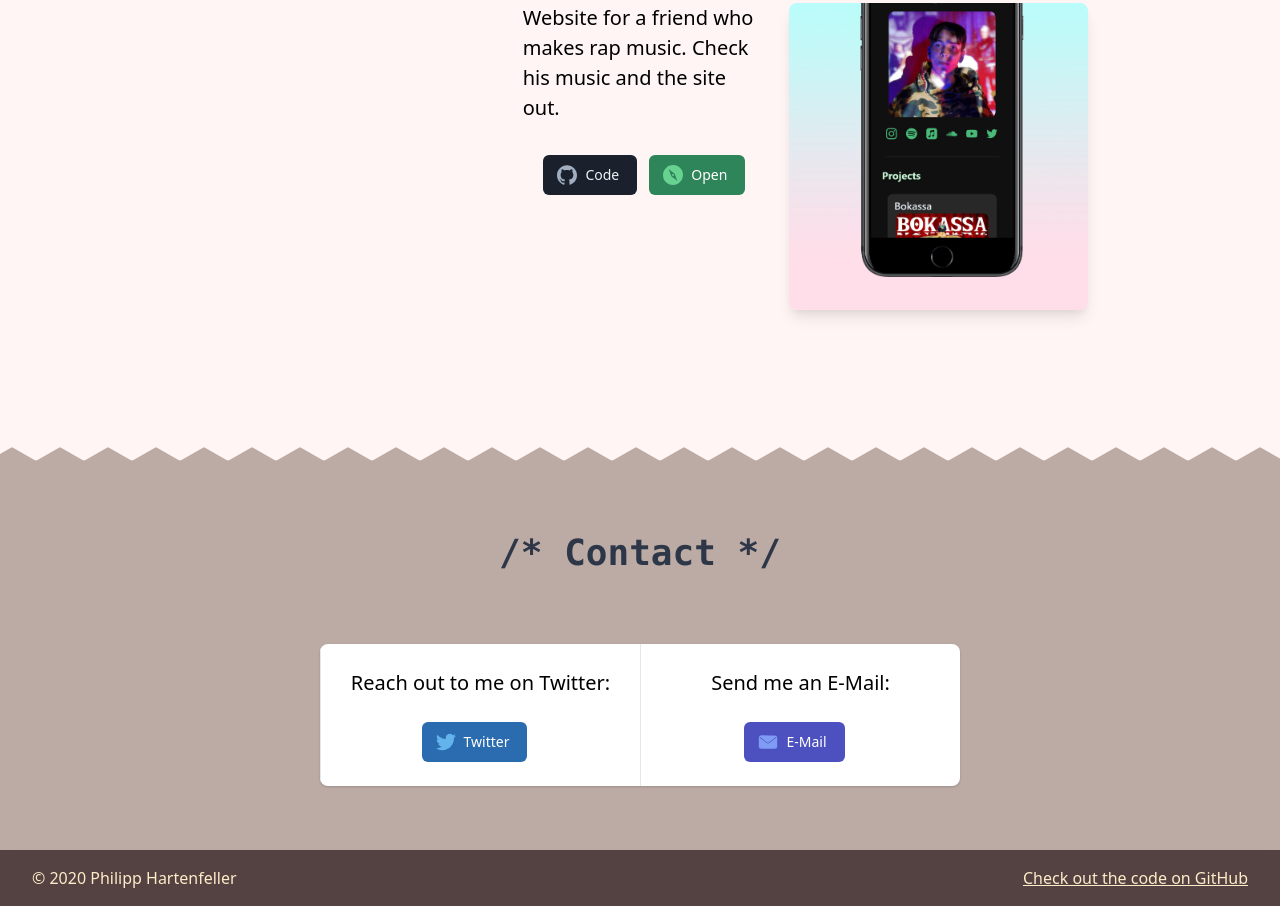
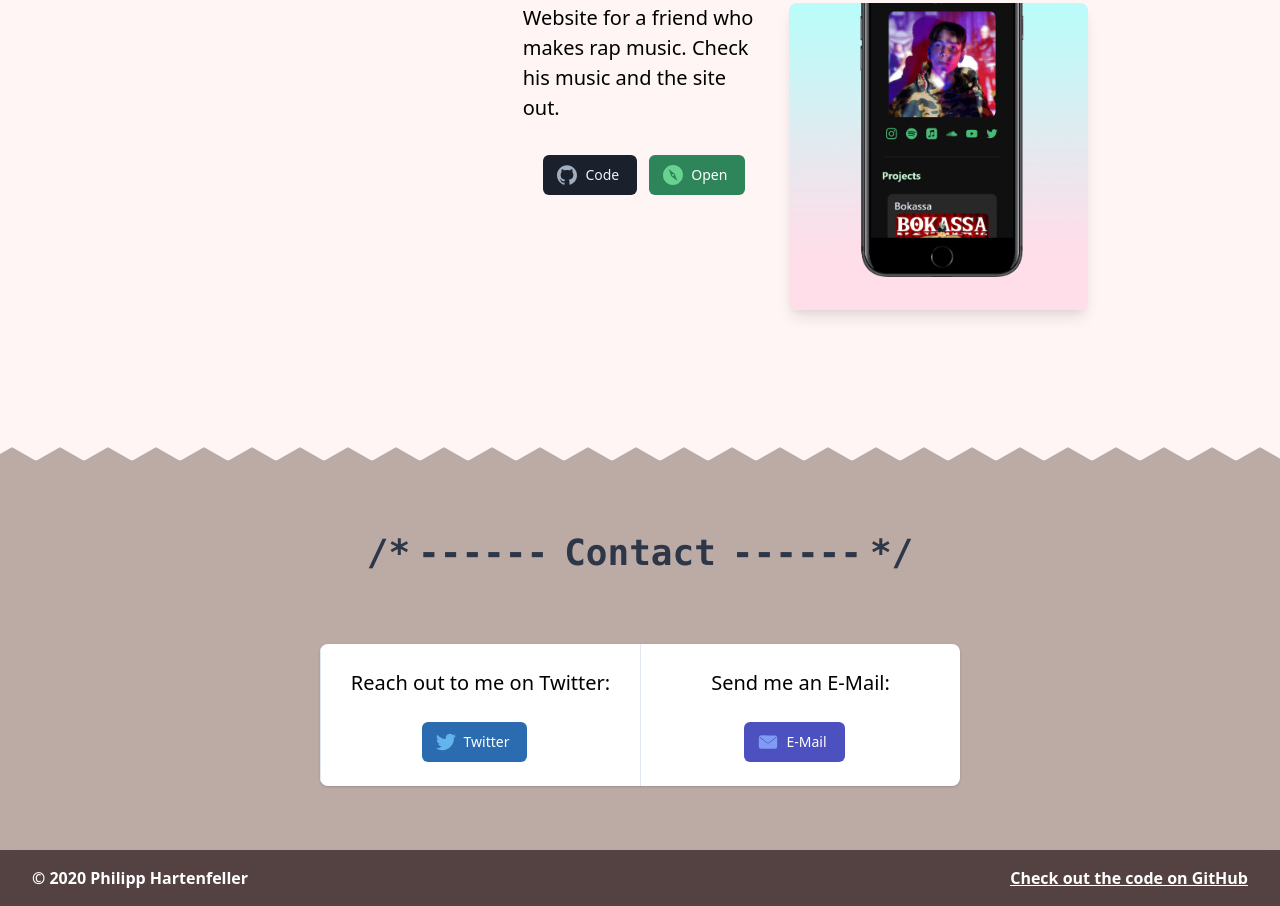
Before and after one commit to phartenfeller/hartenfeller.dev, a Gatsby site: page / in a window 1280 px wide. Shown: the part 1236-2142 px from the top of the page. Built offline with nearby package versions, Linux system fonts and the light colour scheme; Gatsby itself is replaced by a stand-in of ours.

Commit message:
Section h2 and footer

```diff
--- a/src/components/SectionHeader.jsx
+++ b/src/components/SectionHeader.jsx
@@ -5,11 +5,11 @@ const SectionHeader = ({ section }) => {
   return (
     <div className="mb-8 md:mb-16">
       <h2 className="text-center text-2xl lg:text-4xl text-gray-800 font-bold font-mono">
-        <span>/* </span>
-        <span className="hidden md:visible">------</span>
-        <span> {section} </span>
-        <span className="hidden md:visible">------</span>
-        <span> */</span>
+        <span>/*</span>
+        <span className="hidden md:inline-block mx-2">------</span>
+        <h2 className="inline-block mx-2"> {section} </h2>
+        <span className="hidden md:inline-block mx-2">------</span>
+        <span>*/</span>
       </h2>
     </div>
   );
--- a/src/components/layout.jsx
+++ b/src/components/layout.jsx
@@ -15,7 +15,7 @@ const Layout = ({ children }) => {
       <div>
         <main>{children}</main>
         <footer
-          className="py-4 px-8 text-orange-200 shadow-lg"
+          className="py-4 px-8 text-white font-semibold shadow-lg"
           style={{ background: '#544242' }}
         >
           <div className="md:inline-block">{`© ${new Date().getFullYear()} Philipp Hartenfeller`}</div>
```
